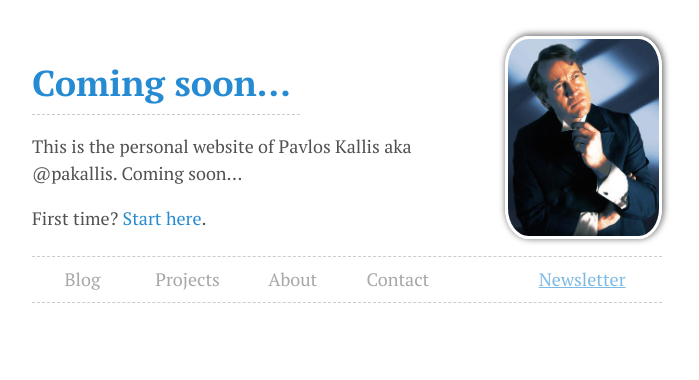
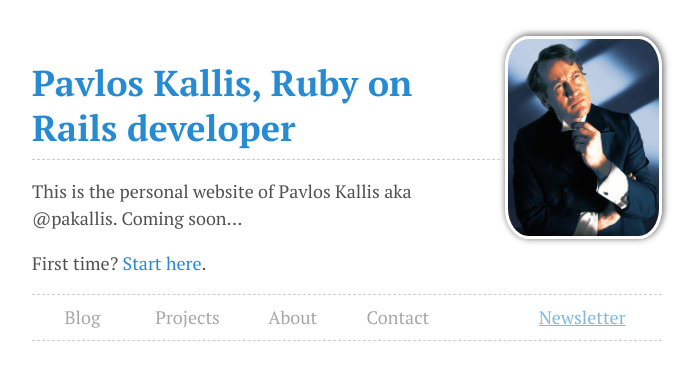
Before and after one commit to pakallis/pakallis.github.io, a Jekyll site: the page built from index.html, in a window 1280 px wide. Shown: the top 380 px of the page, without its empty margins (293-992 px from the left). Built offline with Jekyll 4.4.1, drawn with Linux system fonts in a browser that asks for light colours.

Commit message:
Update tagline

```diff
--- a/_includes/content/home-intro.md
+++ b/_includes/content/home-intro.md
@@ -1,5 +1,5 @@
 
-# [Coming soon...](/)
+# [Pavlos Kallis, Ruby on Rails developer](/)
 
 This is the personal website of Pavlos Kallis aka @pakallis. Coming soon...
 
```
